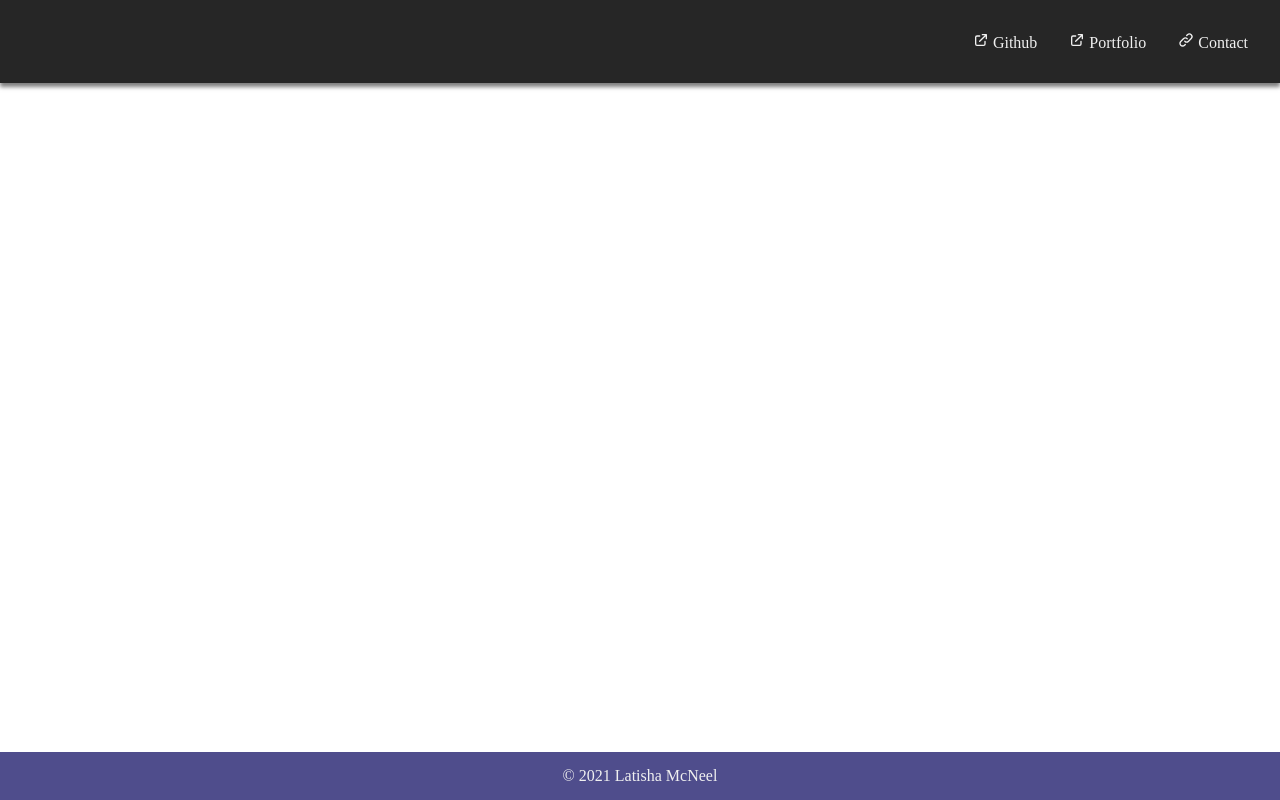
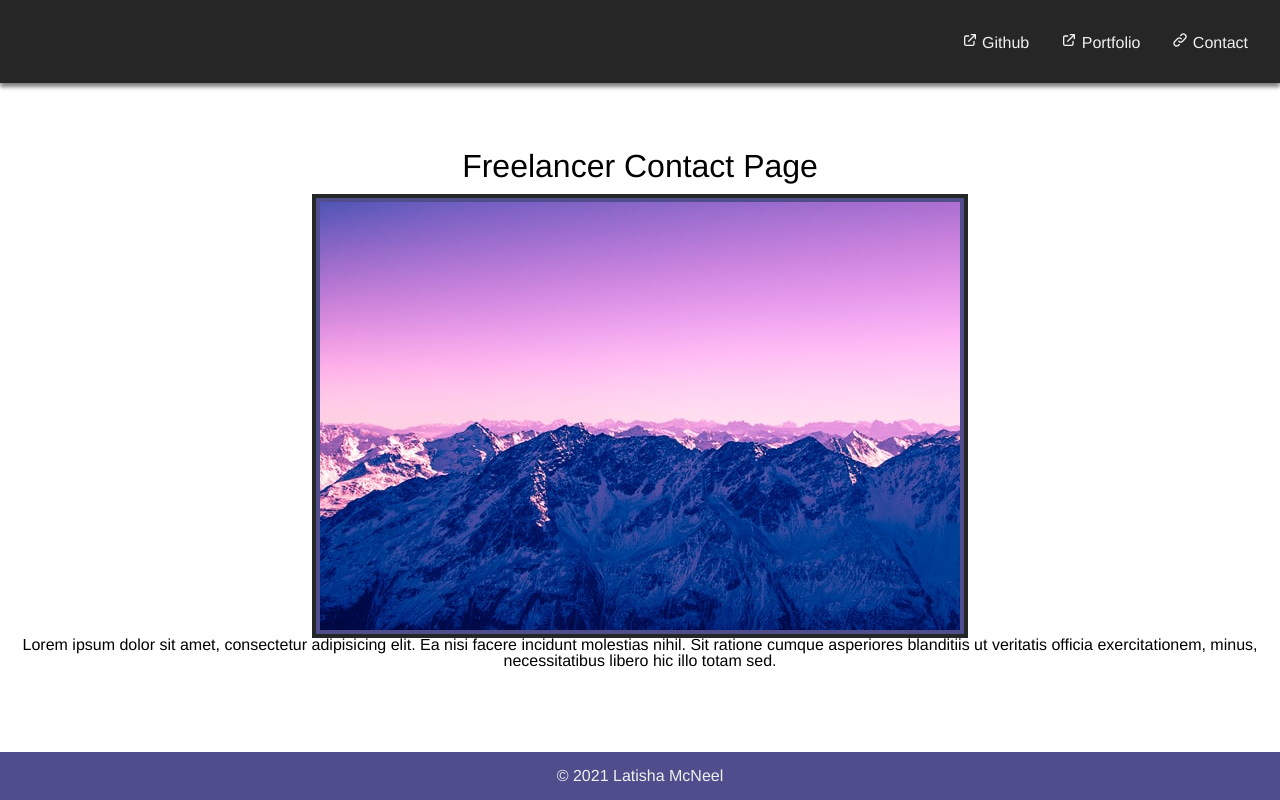
Before and after one commit to lmcneel/contact-landing-page, a plain HTML site: page index.html in a window 1280 px wide. Drawn offline with Linux system fonts and the light colour scheme.

Commit message:
Hero section is added

```diff
--- a/assets/css/style.css
+++ b/assets/css/style.css
@@ -1,3 +1,7 @@
+body {
+  font-family: 'Franklin Gothic Medium', 'Arial Narrow', Arial, sans-serif;
+}
+
 :root {
   --primary: #4F4D8C;
   --secondary: #2E4159;
@@ -7,12 +11,13 @@
 }
 
 /********************* Default styles **********************/
-* {
-  font-family: 'Franklin Gothic Medium', 'Arial Narrow', Arial, sans-serif;
-}
 
 body {
   min-height: 100vh;
+}
+
+h1 {
+  font-size: 2rem;
 }
 
 a {
@@ -126,6 +131,14 @@ a:hover {
 
 /********************* Box Styles **********************/
 
+.border-primary-4 {
+  border: .25rem solid var(--primary);
+}
+
+.outline-black-4 {
+  outline: .25rem solid var(--black);
+}
+
 .box-shadow-dark-y-1 {
   box-shadow: 0rem .25rem .25rem rgba(0,0,0, .5);
 }
--- a/index.html
+++ b/index.html
@@ -72,6 +72,15 @@
                 </ul>
             </nav>
         </header>
+        <section>
+          <h1 class="text-center">Freelancer Contact Page</h1>
+          <div class="hero text-center">
+            <figure class="margin-1">
+              <img class="border-primary-4 outline-black-4" src="assets/images/kai-oberhauser-BKAaLmT0tIs-unsplash.jpg" alt="Purple sky over a mountain range" />
+              <figcaption>Lorem ipsum dolor sit amet, consectetur adipisicing elit. Ea nisi facere incidunt molestias nihil. Sit ratione cumque asperiores blanditiis ut veritatis officia exercitationem, minus, necessitatibus libero hic illo totam sed.</figcaption>
+            </figure>
+          </div>
+        </section>
         <footer class="text-center bg-primary white padding-1">
           &copy; 2021 Latisha McNeel
         </footer>
```
Also changed, not shown: assets/images/kai-oberhauser-BKAaLmT0tIs-unsplash.jpg (added), 1 other file.
